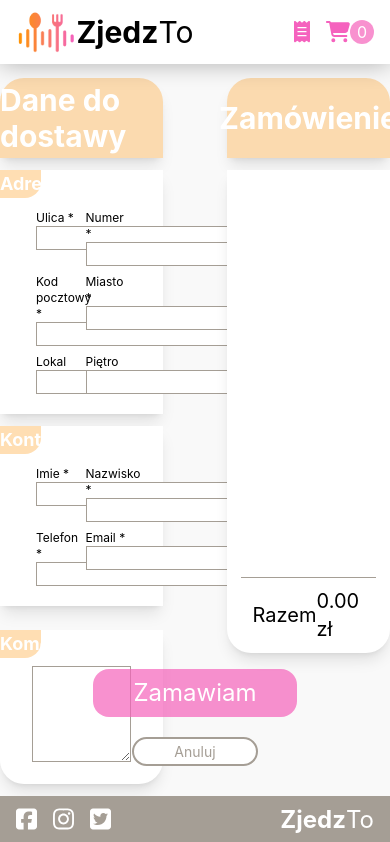
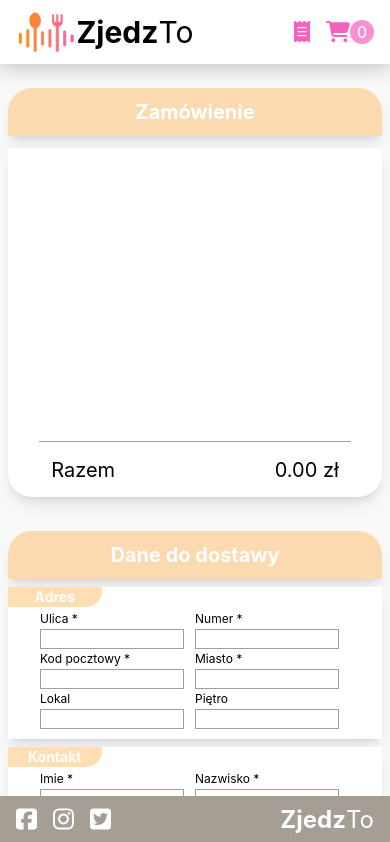
Before and after one commit to TomaszSack/zjedzto, a React (Create React App) app: page /order in a window 390 px wide. Shown: the top 842 px of the page. Built offline with nearby package versions, Linux system fonts and the light colour scheme.

Commit message:
created mobile layout of orderPage

```diff
--- a/src/components/GroupHeader.tsx
+++ b/src/components/GroupHeader.tsx
@@ -1,5 +1,5 @@
 const GroupHeader: React.FC<{ children: string }> = ({ children }) => (
-  <div className="w-3/12 3xl:w-40 bg-tertiary-orange text-white text-center mb-2 3xl:mb-4 text-lg font-bold rounded-br-2xl">
+  <div className="w-3/12 3xl:w-40 bg-tertiary-orange text-white text-center mb-1 lg:mb-2 3xl:mb-4 text-sm lg:text-lg font-bold rounded-br-2xl">
     {children}
   </div>
 );
--- a/src/components/Hero.tsx
+++ b/src/components/Hero.tsx
@@ -8,7 +8,7 @@ const Hero = () => {
   return (
     <div className="flex justify-end h-screen">
       <img
-        className="absolute bottom-0 pb-12 lg:left-0 h-8/18 bg-cover lg:w-auto lg:h-screen z-minus"
+        className="absolute bottom-0 pb-12 lg:left-0 bg-cover lg:w-auto lg:h-screen z-minus"
         src={HeroImg}
         alt="soczysty burger z bekonem"
       />
--- a/src/components/Order/FormAddressGroup.tsx
+++ b/src/components/Order/FormAddressGroup.tsx
@@ -7,9 +7,9 @@ const FormAddressGroup: React.FC<{
   errors: FieldErrors<FieldValues>;
 }> = ({ register, errors }) => {
   return (
-    <div className="bg-white shadow-lg my-3 3xl:my-6 ">
+    <div className="bg-white shadow-lg my-2 lg:my-3 3xl:my-6 ">
       <GroupHeader>Adres</GroupHeader>
-      <div className="grid grid-cols-2 px-8 pb-4">
+      <div className="grid grid-cols-2 px-8 pb-2 lg:pb-4">
         <FormInput name="street" register={register} errors={errors} required>
           Ulica *
         </FormInput>
--- a/src/components/Order/FormCommentGroup.tsx
+++ b/src/components/Order/FormCommentGroup.tsx
@@ -5,9 +5,9 @@ const FormCommentGroup: React.FC<{
   register: UseFormRegister<FieldValues>;
 }> = ({ register }) => {
   return (
-    <div className="bg-white shadow-lg my-6 rounded-b-3xl">
+    <div className="bg-white shadow-lg my-2 lg:my-3 3xl:my-6 rounded-b-3xl">
       <GroupHeader>Komentarz</GroupHeader>
-      <div className="px-8 pb-4">
+      <div className="px-8 pb-2 lg:pb-4">
         <textarea
           {...register("comment")}
           className="h-24 w-full border border-primary-gray"
--- a/src/components/Order/FormContactGroup.tsx
+++ b/src/components/Order/FormContactGroup.tsx
@@ -7,9 +7,9 @@ const FormContactGroup: React.FC<{
   errors: FieldErrors<FieldValues>;
 }> = ({ register, errors }) => {
   return (
-    <div className="bg-white shadow-lg my-3 3xl:my-6">
+    <div className="bg-white shadow-lg my-2 lg:my-3 3xl:my-6">
       <GroupHeader>Kontakt</GroupHeader>
-      <div className="grid grid-cols-2 px-8 pb-4">
+      <div className="grid grid-cols-2 px-8 pb-2 lg:pb-4">
         <FormInput
           name="first_name"
           register={register}
--- a/src/components/Order/FormInput.tsx
+++ b/src/components/Order/FormInput.tsx
@@ -18,7 +18,7 @@ const FormInput: React.FC<Props> = ({
   errors,
 }) => {
   return (
-    <div className="p-1">
+    <div className="lg:p-1">
       <div className="flex justify-between">
         <label htmlFor={name} className="text-xs">
           {children}
@@ -33,7 +33,7 @@ const FormInput: React.FC<Props> = ({
         id={name}
         aria-label={name}
         {...register(name, { required })}
-        className={`h-6 3xl:h-8 w-64 border border-primary-gray ${className}`}
+        className={`h-5 3xl:h-8 w-36 lg:w-64 border border-primary-gray ${className}`}
       ></input>
     </div>
   );
--- a/src/components/Order/FormSection.tsx
+++ b/src/components/Order/FormSection.tsx
@@ -9,7 +9,7 @@ const FormSection: React.FC<{
   errors: FieldErrors<FieldValues>;
 }> = ({ register, errors }) => {
   return (
-    <div className="h-5/6 w-1/2 pr-8">
+    <div className="h-5/6 w-full lg:w-1/2 px-2 pt-6 lg:pt-0 lg:pr-8 order-2 lg:order-1">
       <SectionHeader>Dane do dostawy</SectionHeader>
       <FormAddressGroup {...{register, errors}} />
       <FormContactGroup {...{register, errors}} />
--- a/src/components/Order/OrderItem.tsx
+++ b/src/components/Order/OrderItem.tsx
@@ -18,16 +18,18 @@ const OrderItem: React.FC<{ dish: DishProps }> = ({ dish }) => {
   const { id, name, price, quantity, img, alt } = dish;
 
   return (
-    <div className="w-5/6 h-3/18 m-auto bg-tertiary-orange p-1 mb-4 rounded-lg">
+    <div className="lg:w-5/6 h-16 lg:h-3/18 bg-tertiary-orange p-1 m-3 lg:m-auto lg:mb-4 rounded-lg">
       <div className="flex items-center justify-between w-full h-full bg-white rounded-lg overflow-hidden">
         <img src={img} alt={alt} className="h-full" />
-        <div className="w-1/3 text-center">{name}</div>
-        <div className="text-xl">{price} zł</div>
+        <div className="w-1/4 lg:w-1/3 text-sm lg:text-lg text-center">
+          {name}
+        </div>
+        <div className="text-lg lg:text-xl">{price} zł</div>
         <QuantityPicker min={0} max={9} value={quantity} dish={dish} />
         <FontAwesomeIcon
           onClick={() => removeFromCart(id)}
           icon={faXmark}
-          className="h-1/3 text-red-400 pr-4 cursor-pointer"
+          className="lg:h-1/3 text-red-400 pr-4 cursor-pointer"
         />
       </div>
     </div>
--- a/src/components/Order/OrderSection.tsx
+++ b/src/components/Order/OrderSection.tsx
@@ -6,9 +6,9 @@ const OrderSection = () => {
   const { cartItems, cartTotalPrice } = useCart();
 
   return (
-    <div className="h-5/6 w-1/2 pl-8">
+    <div className="h-2/3 lg:h-5/6 w-full lg:w-1/2 px-2 lg:pl-8 order-1">
       <SectionHeader>Zamówienie</SectionHeader>
-      <div className="h-5/6 bg-white shadow-lg my-3 rounded-b-3xl pt-6">
+      <div className="h-5/6 bg-white shadow-lg my-3 rounded-b-3xl pt-3 lg:pt-6">
         <div className="h-5/6">
           {cartItems.map((dish) => {
             return <OrderItem key={dish.id} dish={dish} />;
--- a/src/components/SectionHeader.tsx
+++ b/src/components/SectionHeader.tsx
@@ -4,7 +4,7 @@ interface Props {
 
 const SectionHeader: React.FC<Props> = ({ children }) => {
   return (
-    <div className="flex justify-center items-center w-full h-20 3xl:h-28 bg-tertiary-orange text-white font-bold text-3xl 3xl:text-5xl rounded-t-3xl shadow-lg">
+    <div className="flex justify-center items-center w-full h-12 lg:h-20 3xl:h-28 bg-tertiary-orange text-white font-bold text-xl lg:text-3xl 3xl:text-5xl rounded-t-3xl shadow-lg">
       {children}
     </div>
   );
--- a/src/pages/OrderPage.tsx
+++ b/src/pages/OrderPage.tsx
@@ -40,15 +40,15 @@ const OrderPage = () => {
 
   return (
     <PageWrapper>
-      <div className="h-screen bg-primary-white">
-        <ContentContainer className="flex flex-wrap items-center">
+      <div className="h-screen bg-primary-white pt-20 lg:pt-0">
+        <ContentContainer className="flex lg:flex-wrap lg:items-center">
           <form
             onSubmit={handleSubmit(onSubmit)}
-            className="flex flex-wrap h-5/6 w-full pt-2"
+            className="flex flex-wrap w-full h-5/6 lg:h-5/6 w-full pt-2"
           >
             <FormSection register={register} errors={errors} />
             <OrderSection />
-            <div className="flex flex-col justify-around items-center h-1/6 w-full">
+            <div className="flex flex-col justify-around items-center h-36 lg:h-1/6 w-full order-3 pb-12">
               <div>
                 <button
                   type="submit"
```
